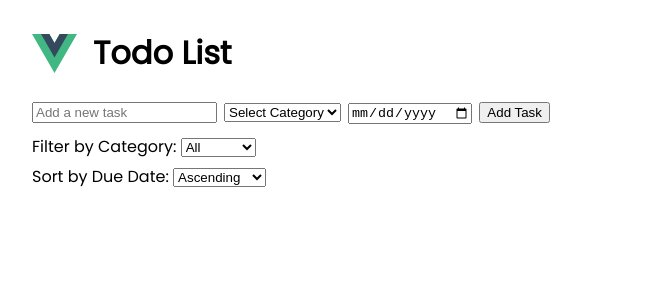
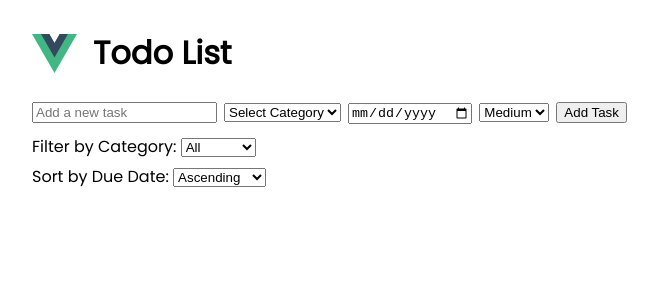
Before and after one commit to argaaji120/vue-simple-todo, a Vue app: page / in a window 1280 px wide. Shown: the top 300 px of the page, without its empty margins (8-666 px from the left). Built offline with nearby package versions, Linux system fonts and the light colour scheme.

Commit message:
add task prioritization

```diff
--- a/src/components/TaskInput.vue
+++ b/src/components/TaskInput.vue
@@ -9,6 +9,12 @@
     </select>
 
     <input v-model="dueDate" type="date" />
+
+    <select v-model="priority">
+      <option value="High">High</option>
+      <option value="Medium">Medium</option>
+      <option value="Low">Low</option>
+    </select>
 
     <button @click="submitTask">Add Task</button>
 
@@ -24,22 +30,25 @@ export default {
       name: '',
       category: '',
       dueDate: '',
+      priority: 'Medium',
       inputError: false,
     }
   },
   methods: {
     submitTask() {
-      if (this.name.trim() && this.category) {
+      if (this.name.trim() && this.category && this.dueDate) {
         this.$emit('addTask', {
           name: this.name,
           completed: false,
           category: this.category,
           dueDate: this.dueDate,
+          priority: this.priority,
         })
 
         this.name = ''
         this.category = ''
         this.dueDate = ''
+        this.priority = 'Medium'
         this.inputError = false
       } else {
         this.inputError = true
--- a/src/components/TaskItem.vue
+++ b/src/components/TaskItem.vue
@@ -13,6 +13,7 @@
       {{ task.name }}
       <small>({{ task.category }})</small>
       <small v-if="task.dueDate"> - Due: {{ task.dueDate }}</small>
+      <small v-if="task.priority" class="priority">{{ task.priority }}</small>
     </span>
 
     <!-- Input field for editing the task -->
@@ -117,4 +118,10 @@ button {
   font-size: 12px;
   margin-left: 5px;
 }
+
+.priority {
+  font-weight: bold;
+  color: blue;
+  margin-left: 10px;
+}
 </style>
```
